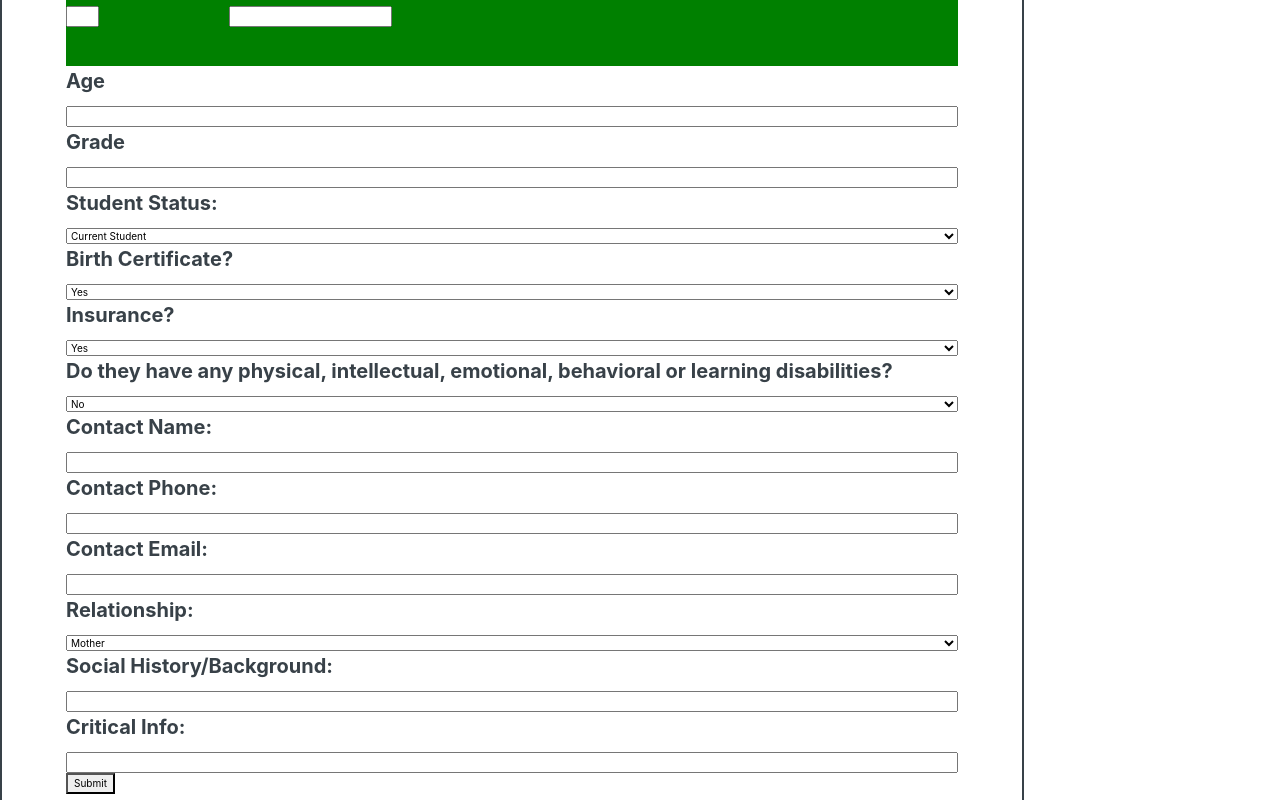
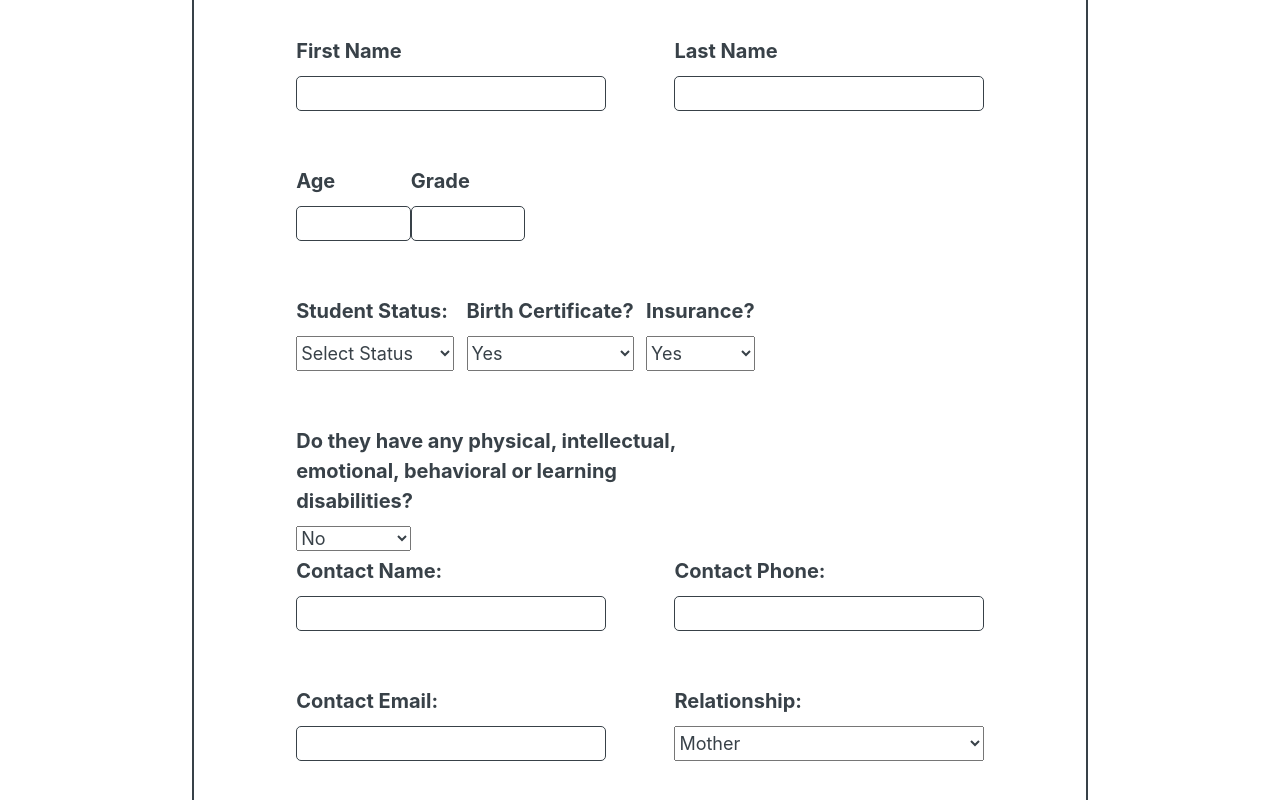
Before and after one commit to International-School-Social-Worker-BW/Front-End, a React (Create React App) app in the folder international-ssw/: page /add in a window 1280 px wide. Shown: the part 180-980 px from the top of the page. Built offline with nearby package versions, Linux system fonts and the light colour scheme; no server answers.

Commit message:
working on getting props passed to student page, working on roles, styling done on AddStudent.js
Co-authored-by: meera-andersen, meera.andersen@gmail.com

```diff
--- a/international-ssw/src/components/AddStudent.js
+++ b/international-ssw/src/components/AddStudent.js
@@ -53,7 +53,9 @@ handleSubmit = e => {
         return (
             <section>
                 <ProtectedNavBar />
+                <div className = "form-container">
                 <form className = "add-form" onSubmit={this.handleSubmit}>
+
                     <div className = "name-section" >
                         <Input className = "student-input">
                             <label>First Name</label>
@@ -64,7 +66,7 @@ handleSubmit = e => {
                             value={this.state.studentfirstname} required />
                         </Input>
 
-                        <Input>
+                        <Input className = "student-input">
                             <label>Last Name</label>
                             <input
                             type="text"
@@ -75,7 +77,7 @@ handleSubmit = e => {
                     </div>
 
                     <div className = "age-grade">
-                        <Input>
+                        <Input className = "student-input">
                             <label>Age</label>
                             <input
                             type="text"
@@ -84,7 +86,7 @@ handleSubmit = e => {
                             value={this.state.age} required />
                         </Input>
 
-                        <Input>
+                        <Input className = "student-input">
                             <label>Grade</label>
                             <input
                             type="text"
@@ -95,7 +97,7 @@ handleSubmit = e => {
                     </div>
 
                     <div className = "student-statuses">
-                        <Input>
+                        <Input className = "student-input">
                             <label>Student Status:</label>
                             <select
                                 value={this.state.status}
@@ -103,13 +105,14 @@ handleSubmit = e => {
                                 name="status"
                                 required
                             >
+                                <option>Select Status</option>
                                 <option value="Current Student">Current Student</option>
                                 <option value="Past Student">Past Student</option>
                                 <option value="Visiting">Visiting</option>
                             </select>
-                        </Input>
+                        </Input >
 
-                        <Input>
+                        <Input className = "student-input">
                             <label>Birth Certificate?</label>
                             <select
                                 value={this.state.birthcertificate}
@@ -122,7 +125,7 @@ handleSubmit = e => {
                             </select>
                         </Input>
 
-                        <Input>
+                        <Input className = "student-input">
                             <label>Insurance?</label>
                             <select
                                 value={this.state.insurance}
@@ -134,8 +137,10 @@ handleSubmit = e => {
                                 <option value="false">No</option>
                             </select>
                         </Input>
+                        </div>
 
-                        <Input>
+                        <div className = "disabilities">
+                        <Input className = "student-input">
                             <label>Do they have any physical, intellectual, emotional, behavioral or learning disabilities?</label>
                             <select
                                 value={this.state.specialneeds}
@@ -149,8 +154,9 @@ handleSubmit = e => {
                         </Input>
                     </div>
 
+
                     <div className="contactName-phone">
-                        <Input>
+                        <Input className = "student-input">
                             <label>Contact Name:</label>
                             <input
                             type="text"
@@ -159,7 +165,7 @@ handleSubmit = e => {
                             value={this.state.contactname} required />
                         </Input>
 
-                        <Input>
+                        <Input className = "student-input">
                             <label>Contact Phone:</label>
                             <input
                             type="text"
@@ -170,7 +176,7 @@ handleSubmit = e => {
                     </div>
 
                     <div className = "email-relationship">
-                        <Input>
+                        <Input className = "student-input">
                             <label>Contact Email:</label>
                             <input
                             type="email"
@@ -179,7 +185,7 @@ handleSubmit = e => {
                             value={this.state.contactemail} required />
                         </Input>
 
-                        <Input>
+                        <Input className = "student-input">
                             <label>Relationship:</label>
                             <select
                                 value={this.state.relationship}
@@ -196,26 +202,32 @@ handleSubmit = e => {
                         </Input>
                     </div>
 
-                    <Input>
+                    <div className = "history-info">
+                        <Input className = "student-input">
                             <label>Social History/Background:</label>
-                        <input
+                            <textarea
                             type="text"
                             name="backgroundinfo"
                             onChange={this.handleChange}
                             value={this.state.backgroundinfo} required />
                         </Input>
+                    </div>
 
-                    <Input>
+                    <div className = "critical-info">
+                        <Input className = "student-input">
                             <label>Critical Info:</label>
-                        <input
+                            <textarea
                             type="text"
                             name="criticalinfo"
                             onChange={this.handleChange}
                             value={this.state.criticalinfo} required />
                         </Input>
-
+                    </div>
+                    <div className="submit-btn">
                         <button className = "add-btn" type="submit">Submit</button>
+                    </div>
                 </form>
+                </div>
             </section>
         )
     }
--- /dev/null
+++ b/international-ssw/src/components/StudentCard.js
@@ -0,0 +1,2 @@
+import React from "react";
+import { Route, Link } from "react-router-dom";
--- a/international-ssw/src/components/StudentsTable/RowData.js
+++ b/international-ssw/src/components/StudentsTable/RowData.js
@@ -1,7 +1,8 @@
 import React from 'react';
 
+
 export const RowData = (props) => {
-  const { age, grade, studentfirstname, studentlastname } = props.student;
+  const { age, grade, studentfirstname, studentlastname, studentid } = props.student;
   return (
     <tr>
       <td>{ studentfirstname } { studentlastname }</td>
--- a/international-ssw/src/components/StudentsTable/StudentsTable.js
+++ b/international-ssw/src/components/StudentsTable/StudentsTable.js
@@ -1,6 +1,7 @@
 import React from 'react';
 import { Header } from './Header';
 import { RowData } from './RowData';
+import { Link, Route } from 'react-router-dom';
 
 // // Some dummy data
 // import data from '../../utils/dummyData';
@@ -14,7 +15,8 @@ export const StudentsTable = (props) => {
         <Header />
         <tbody>
           {props.student.map(student => (
-            <RowData key={student.studentid}student={student}/>
+            <Link to={`/student/${student.studentid}`}>
+            <RowData key={student.studentid} student={student}/></Link>
           ))}
         </tbody>
         <tfoot>
--- a/international-ssw/src/components/UserHomePage.js
+++ b/international-ssw/src/components/UserHomePage.js
@@ -2,7 +2,7 @@
 //have an add student button, and also have a nav bar
 import React from "react";
 import ProtectedNavBar from './ProtectedNavBar.js';
-import { NavLink } from 'react-router-dom';
+import { Link, Route } from 'react-router-dom';
 import { fetchStudents } from '../store/actions';
 import { connect } from 'react-redux';
 import { StudentsTable } from './StudentsTable/StudentsTable';
@@ -25,10 +25,10 @@ class UserHomePage extends React.Component {
             <div className="container home-page-content">
             <h1>Ghana Makes A Difference</h1>
 
-            <NavLink to='/add'><button>Add Student</button></NavLink>
+            <Link to='/add'><button>Add Student</button></Link>
 
             <div className="students-list">
-                <StudentsTable student={this.props.data} />
+                {/* <StudentsTable student={this.props.data} /> */}
             </div>
             <Pagination />
             </div>
--- a/international-ssw/src/styles/add-student-form.scss
+++ b/international-ssw/src/styles/add-student-form.scss
@@ -2,19 +2,200 @@ $primary-color: #384148;
 $blue:  #5DB0C7;
 $white: #fff;
 
+%section-formatting {
+    display: flex;
+    justify-content: space-between;
+    margin-bottom: 30px;
+    padding-left: 5%;
+    padding-right: 5%;
+    height:100px;
+    width: 60%;
+}
+
+.form-container{
+    display: flex;
+    justify-content: center;
+    margin-top: 70px;
+
+}
+
 .add-form {
-    width: 80%;
+    width: 70%;
     padding: 5%;
     border: 2px solid $primary-color;
+    border-radius: 5px;
 }
 
+.add-form label{
+    color: $primary-color;
+}
+
+.student-input input {
+    width: 100%;
+    height:35px;
+    border-radius: 5px;
+    border: 1px solid $primary-color;
+
+}
+
+
+//-------------------NAME SECTION--------------------
 .name-section{
     display: flex;
-    background: green;
+    justify-content: space-between;
+    margin-bottom: 30px;
+    padding-left: 5%;
+    padding-right: 5%;
     height:100px;
     width: 100%;
 }
 
-.name-section .student-input input {
-    width: 20%;
+.name-section .student-input{
+    width: 45%;
+    // margin-right: 5%;
+    // margin-left: 2%;
 }
+
+
+
+//-------------------AGE AND GRADE SECTION--------------------
+
+.age-grade{
+    display: flex;
+    justify-content: space-between;
+    margin-bottom: 30px;
+    padding-left: 5%;
+    padding-right: 5%;
+    height:100px;
+    width: 40%;
+}
+
+//-------------------STUDENT STATUSES SECTION--------------------
+.student-statuses{
+    display: flex;
+    justify-content: space-between;
+    margin-bottom: 30px;
+    padding-left: 5%;
+    padding-right: 5%;
+    height:100px;
+    width: 70%;
+}
+
+.student-statuses select {
+    height: 35px;
+    color: $primary-color;
+    font-size:1.8rem;
+
+}
+
+//-------------------Disabilities SECTION--------------------
+.disabilities{
+    display: flex;
+    justify-content: space-between;
+    margin-bottom: 30px;
+    padding-left: 5%;
+    padding-right: 5%;
+    height:100px;
+    width: 60%;
+}
+
+.disabilities select {
+    height: 35px;
+    color: $primary-color;
+    font-size:1.8rem;
+    width: 30%;
+}
+
+//-------------------CONTACT NAME AND PHONE NUMBER SECTION--------------------
+.contactName-phone {
+    display: flex;
+    justify-content: space-between;
+    margin-bottom: 30px;
+    padding-left: 5%;
+    padding-right: 5%;
+    height:100px;
+    width: 100%;
+}
+
+.contactName-phone .student-input{
+    width: 45%;
+}
+
+//-------------------EMAIL AND RELATIOINSHIP SECTION--------------------
+.email-relationship {
+    display: flex;
+    justify-content: space-between;
+    margin-bottom: 30px;
+    padding-left: 5%;
+    padding-right: 5%;
+    height:100px;
+    width: 100%;
+}
+
+.email-relationship .student-input{
+    width: 45%;
+}
+
+.email-relationship select{
+    height: 35px;
+    color: $primary-color;
+    font-size:1.8rem;
+}
+
+
+//-------------------SOCIAL HISTORY/BACKGROUND SECTION--------------------
+.history-info{
+    margin-bottom: 40px;
+    padding-left: 5%;
+    padding-right: 5%;
+    width: 100%;
+    font-size:1.8rem;
+}
+
+.history-info textarea{
+    height: 150px;
+    padding: 2%;
+}
+
+//-------------------CRITICAL INFORMATION SECTION--------------------
+.critical-info{
+    margin-bottom: 30px;
+    padding-left: 5%;
+    padding-right: 5%;
+    width: 100%;
+    font-size:1.8rem;
+}
+
+.critical-info textarea{
+    height: 150px;
+    padding: 2%;
+}
+
+
+
+
+//-------------------BUTTON SECTION--------------------
+.submit-btn{
+    margin-bottom: 30px;
+    padding-left: 5%;
+    padding-right: 5%;
+    width: 100%;
+    font-size:1.8rem;
+}
+
+.add-form button {
+    height: 40px;
+    background-color: $blue;
+    border-radius: 5px;
+    border:none;
+    color: white;
+    width: 100%;
+    box-shadow: 0 2px 4px 0 rgba(0,0,0,0.5);
+    font-weight: bold;
+    font-size: 1.8rem;
+
+    &:hover{
+        cursor: pointer;
+        background: #6AC4DE;
+    }
+}
```
Also changed, not shown: international-ssw/src/App.js (+11 -4 lines), international-ssw/src/components/StudentPage.js (+11 -1 lines). Lines whose indentation alone changed are shown as unchanged.
